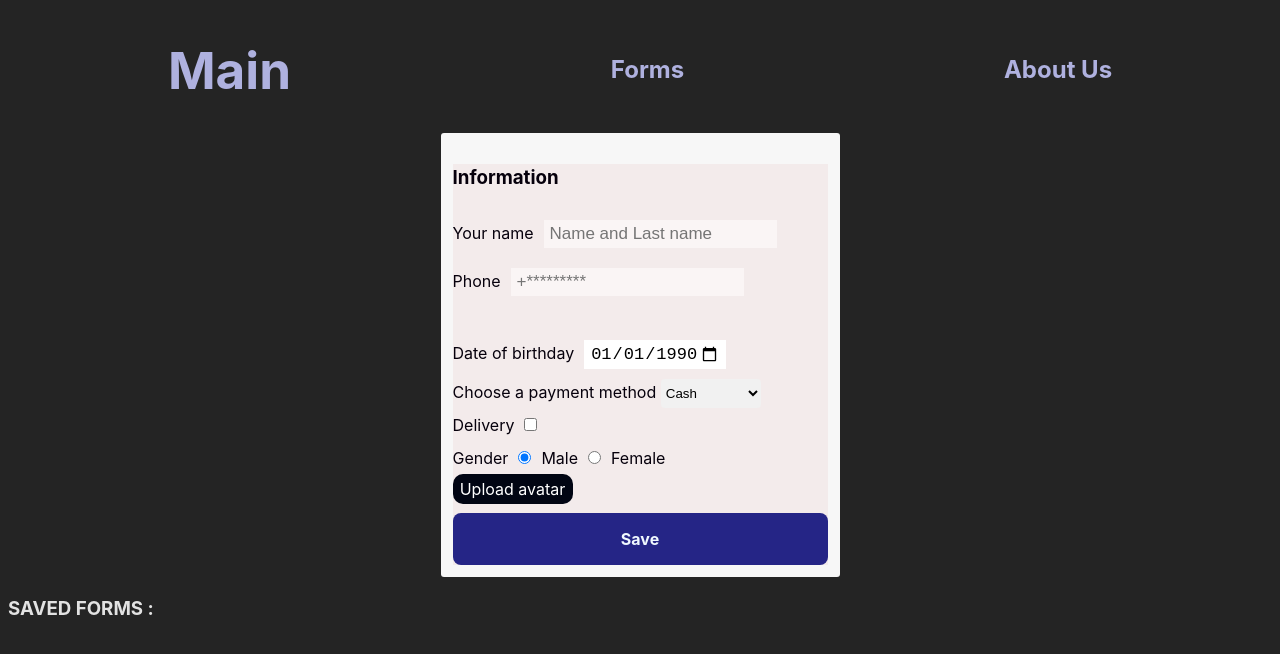
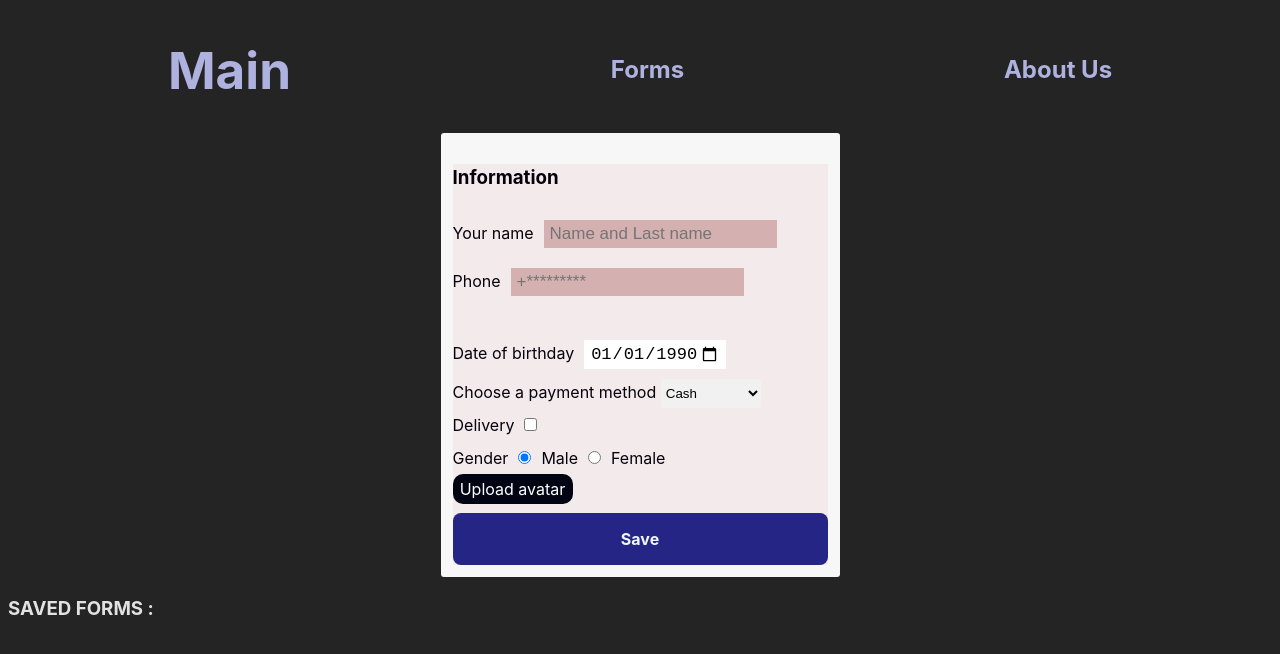
Before and after one commit to wlladislaw/rss-react, a React (Vite) app in the folder react_components/: page /forms in a window 1280 px wide. Shown: the top 654 px of the page. Built offline with nearby package versions, Linux system fonts and the light colour scheme.

Commit message:
fix : change color inputs

```diff
--- a/react_components/src/components/Form/Form.scss
+++ b/react_components/src/components/Form/Form.scss
@@ -14,7 +14,7 @@
   input[type=text],
   input[type=email],
   :focus {
-    background-color: rgb(250, 245, 245);
+    background-color: rgb(212, 176, 176);
   }
 
   select {
```
